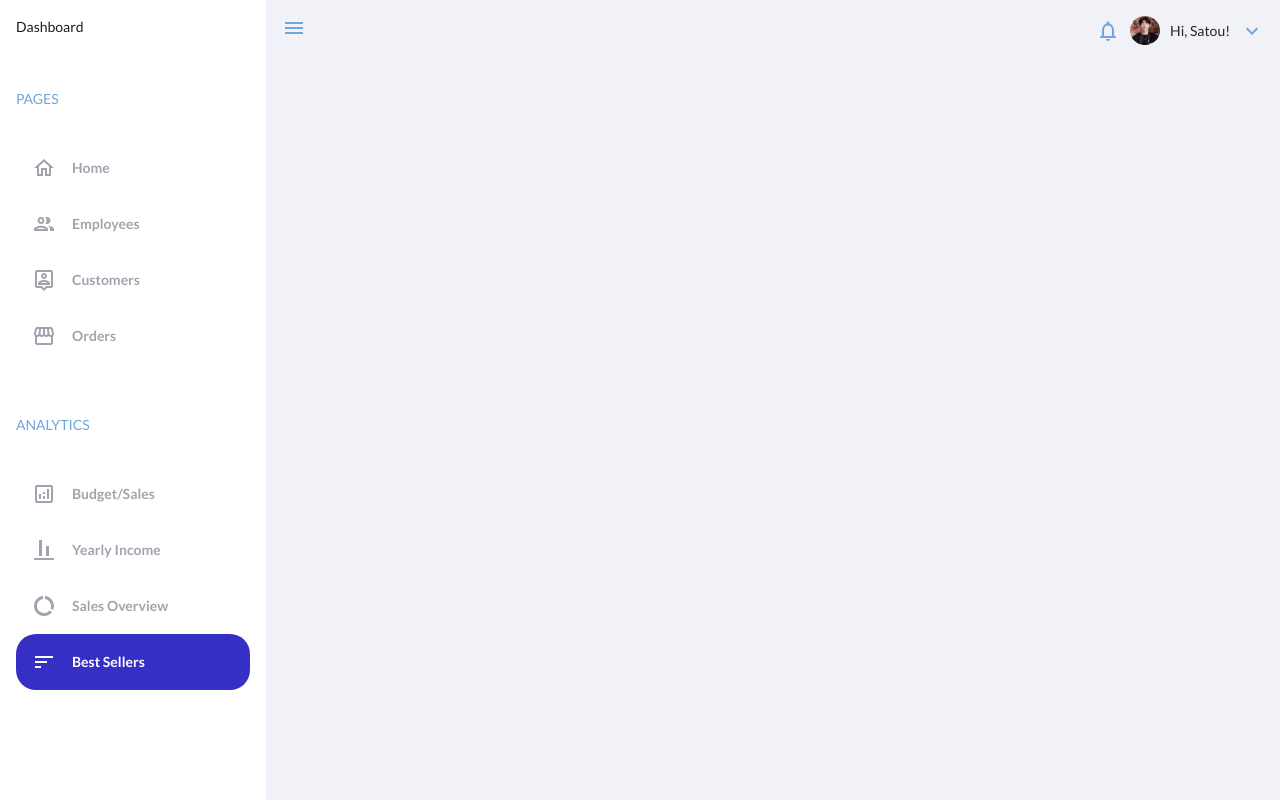
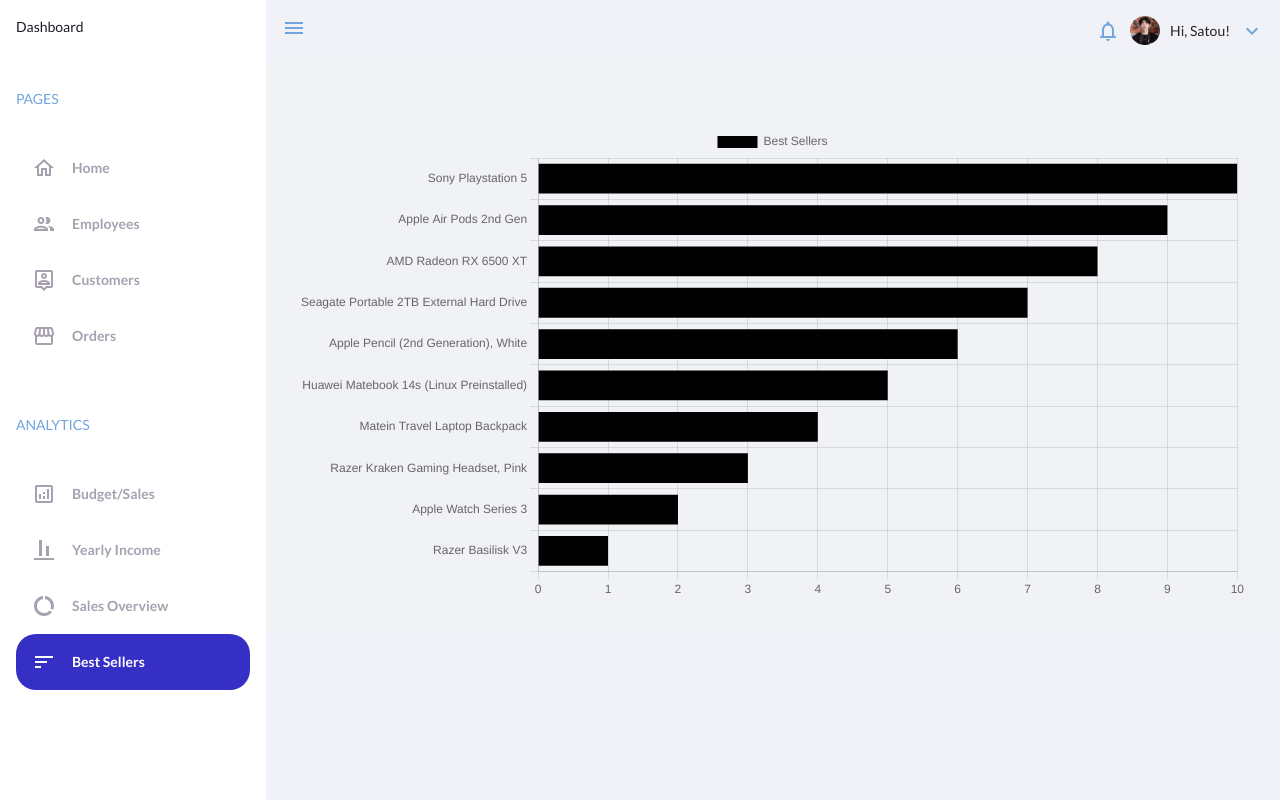
Before and after one commit to artemromaniv/project_admin_dashboard, a React (Vite) app: page /best-sellers in a window 1280 px wide. Built offline with nearby package versions, Linux system fonts and the light colour scheme.

Commit message:
add best sellers chart

```diff
--- a/src/App.css
+++ b/src/App.css
@@ -141,12 +141,12 @@
 
 .chart-container {
   padding: 2rem;
-  margin-top: 4rem ;
+  margin-top: 2rem ;
 }
 
 .chart {
-  width: 50%;
-  height: 50%;
+  width: 100%;
+  height: 100%;
   margin-left: auto;
   margin-right: auto;
 }
--- a/src/components/BestSellers.tsx
+++ b/src/components/BestSellers.tsx
@@ -1,25 +1,12 @@
-
-
+import { Content } from "antd/lib/layout/layout"
+import { BestSellersChart } from "./charts/BestSellersChart"
 const BestSellers = () => {
   return (
-    <div>
-      {/*
-        content of this page
-
-      1.Sony Playstation 5
-      2.Apple Air Pods 2nd Gen
-      3.AMD Radeon RX 6500 XT
-      4.Seagate Portable 2TB External Hard Drive
-      5.Apple Pencil (2nd Generation), White
-      6.Huawei Matebook 14s (Linux Preinstalled)
-      7.Matein Travel Laptop Backpack,
-      8.Razer Kraken Gaming Headset, Pink
-      9.Apple Watch Series 3
-      10.Razer Basilisk V3
-
-
-      */}
-    </div>
+    <Content className="chart-container">
+      <div className="chart" >
+        <BestSellersChart />
+      </div>
+    </Content>
   )
 }
 
--- /dev/null
+++ b/src/components/charts/BestSellersChart.tsx
@@ -0,0 +1,44 @@
+import { Bar } from "react-chartjs-2";
+import { ChartOptions } from "chart.js";
+
+// 1.Sony Playstation 5
+// 2.Apple Air Pods 2nd Gen
+// 3.AMD Radeon RX 6500 XT
+// 4.Seagate Portable 2TB External Hard Drive
+// 5.Apple Pencil (2nd Generation), White
+// 6.Huawei Matebook 14s (Linux Preinstalled)
+// 7.Matein Travel Laptop Backpack,
+// 8.Razer Kraken Gaming Headset, Pink
+// 9.Apple Watch Series 3
+// 10.Razer Basilisk V3
+
+const lables:string[] =[
+    'Sony Playstation 5',
+    'Apple Air Pods 2nd Gen',
+    'AMD Radeon RX 6500 XT',
+    'Seagate Portable 2TB External Hard Drive',
+    'Apple Pencil (2nd Generation), White',
+    'Huawei Matebook 14s (Linux Preinstalled)',
+    'Matein Travel Laptop Backpack',
+    'Razer Kraken Gaming Headset, Pink',
+    'Apple Watch Series 3',
+    'Razer Basilisk V3'
+];
+const data = {
+    labels:lables,
+    datasets:[{
+        label:'Best Sellers',
+        backgroundColor:[ '#000000'],
+        data: [10,9,8,7,6,5,4,3,2,1,],
+    }]
+}
+
+const options: ChartOptions = {
+    responsive: true,
+    maintainAspectRatio: true,
+    indexAxis: "y",
+}
+
+export const BestSellersChart = () => {
+    return <Bar options={options}  data={data} />
+}
```
